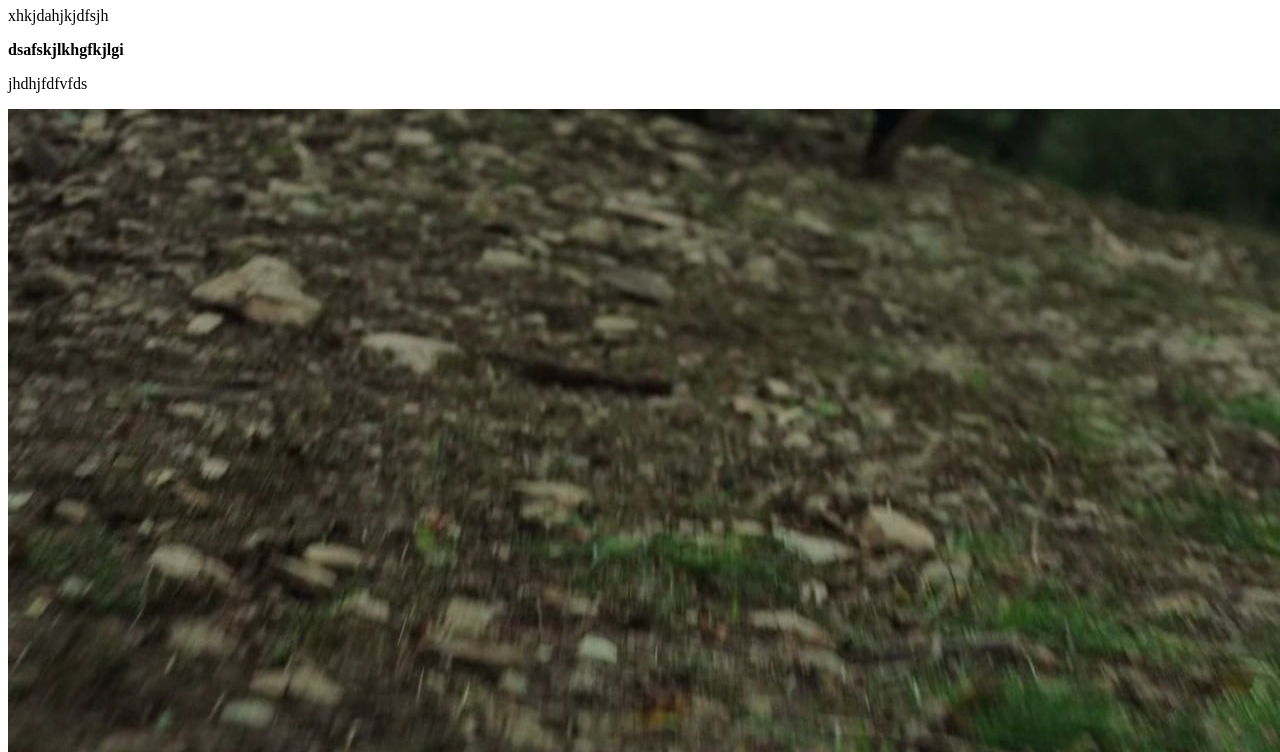
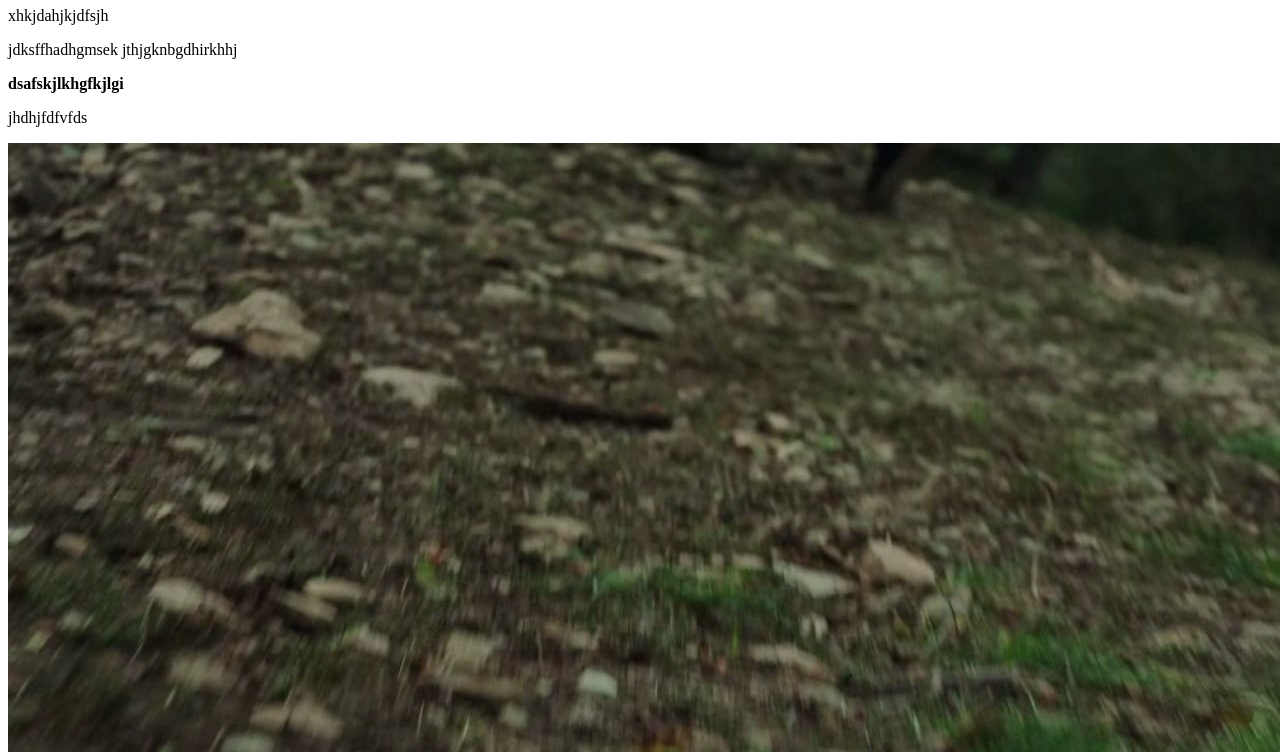
Before and after one commit to tamimhasan22/my-second-repo, a plain HTML site: page index.html in a window 1280 px wide. Shown: the part 73-825 px from the top of the page. Drawn offline with Linux system fonts and the light colour scheme.

Commit message:
new  change bash

```diff
--- a/index.html
+++ b/index.html
@@ -12,6 +12,7 @@
 <body>
     <h1>MY first time coding</h1>
 <p>xhkjdahjkjdfsjh</p>
+<p>jdksffhadhgmsek jthjgknbgdhirkhhj</p>
 <h2>dsafskjlkhgfkjlgi</h2>
 <p>jhdhjfdfvfds</p>
 <img src="meme2.jpg" alt="">
```
